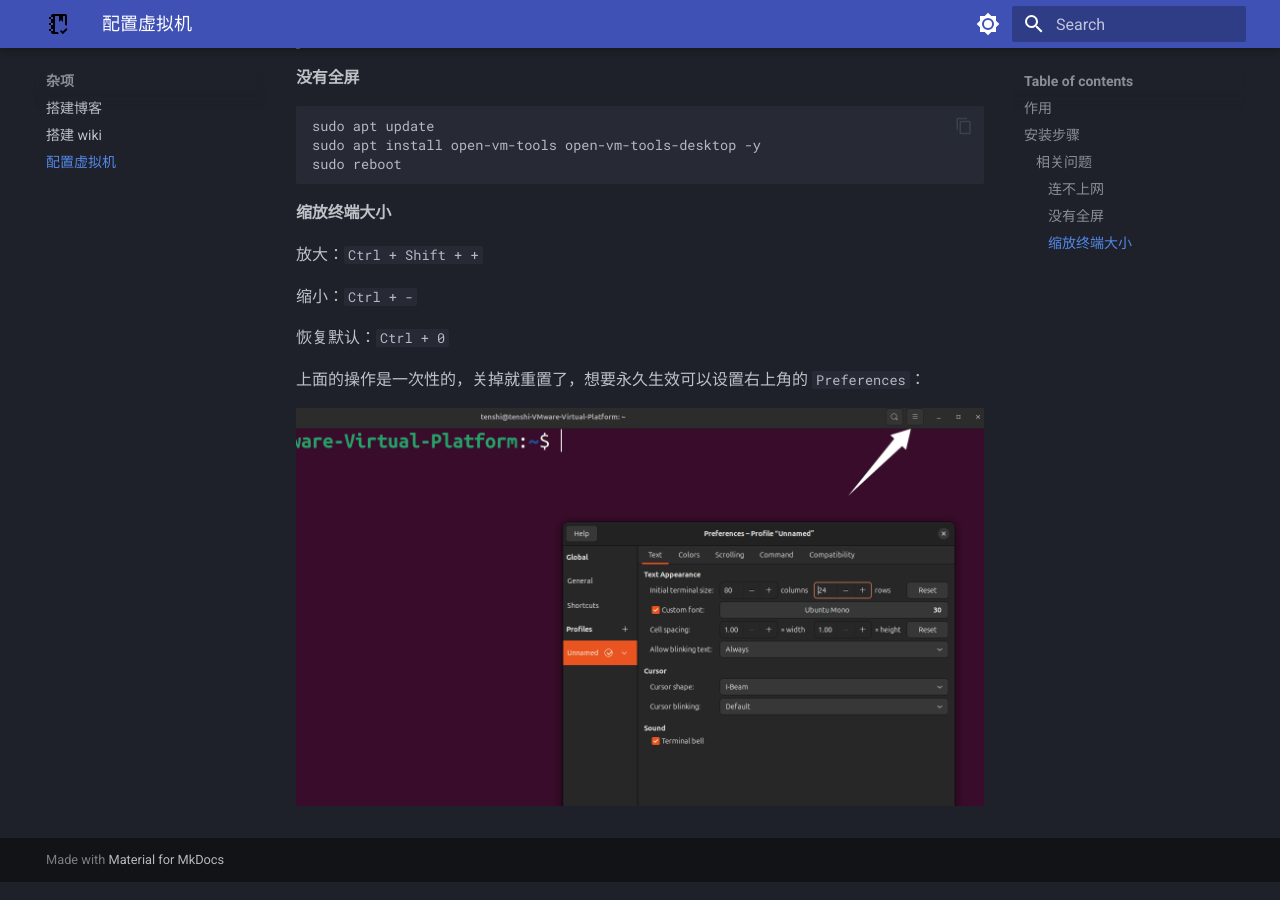
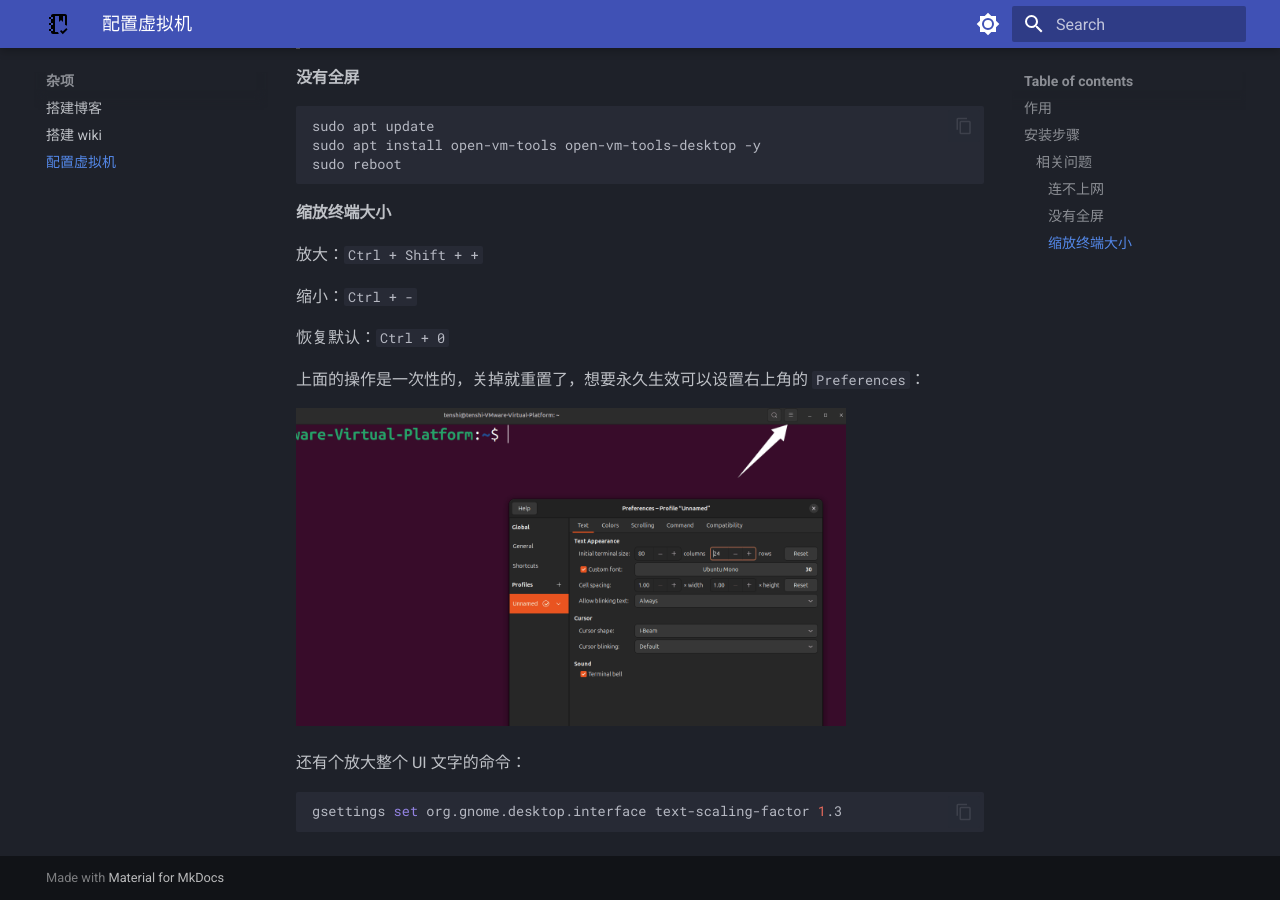
Before and after one commit to Tenshi0x0/CS-learning, an MkDocs documentation site: the page built from docs/src/Miscellaneous/Setting_up_VMware.md, in a window 1280 px wide and 900 px high, scrolled down 818 px. Built offline with MkDocs 1.6.1 and Material for MkDocs 9.7.7, drawn with Linux system fonts in a browser that asks for light colours.

Commit message:
upd set up wiki

````diff
--- a/docs/src/Miscellaneous/Setting_up_VMware.md
+++ b/docs/src/Miscellaneous/Setting_up_VMware.md
@@ -44,4 +44,10 @@ sudo reboot
 
 上面的操作是一次性的，关掉就重置了，想要永久生效可以设置右上角的 `Preferences`：
 
-![vm1](/CS-learning/src/Miscellaneous/assets/vm1.png)
+<img src="/CS-learning/src/Miscellaneous/assets/vm1.png" alt="vm1" width="80%">
+
+还有个放大整个 UI 文字的命令：
+
+```sh
+gsettings set org.gnome.desktop.interface text-scaling-factor 1.3
+```
````
